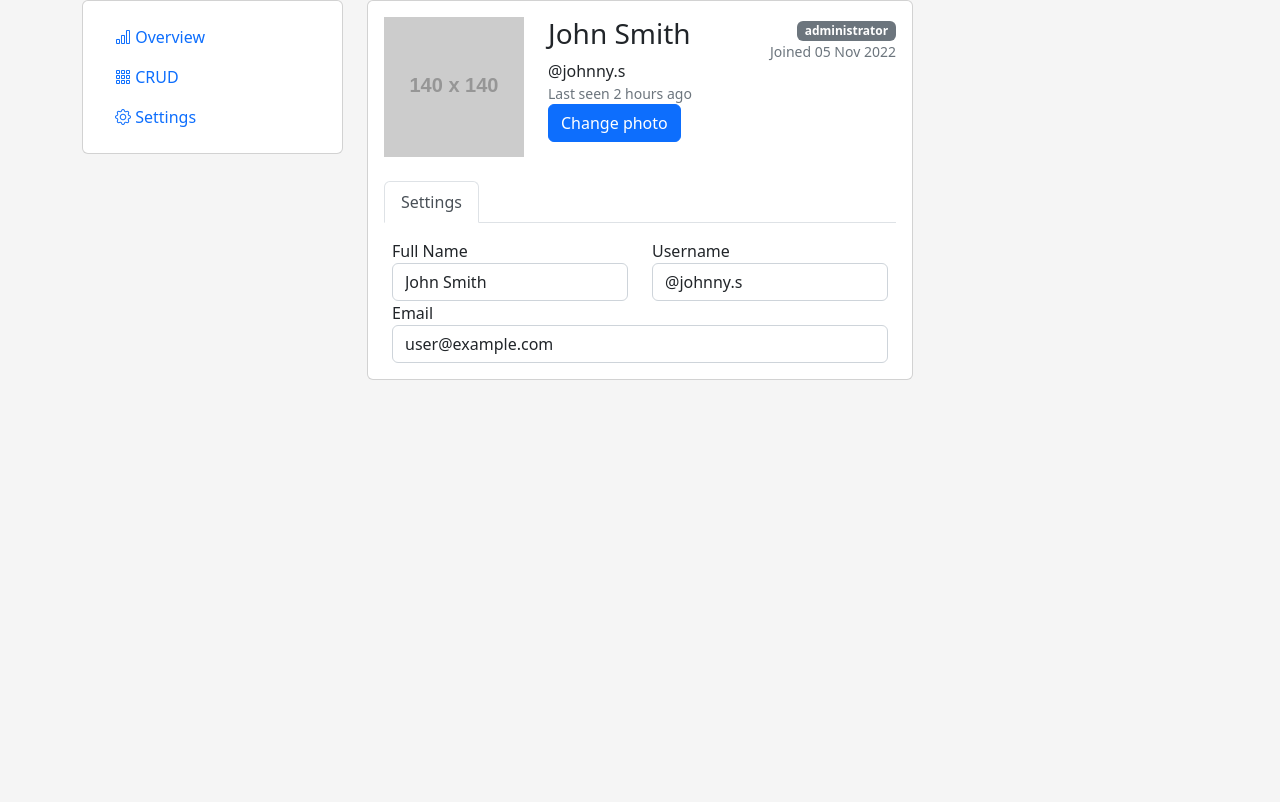
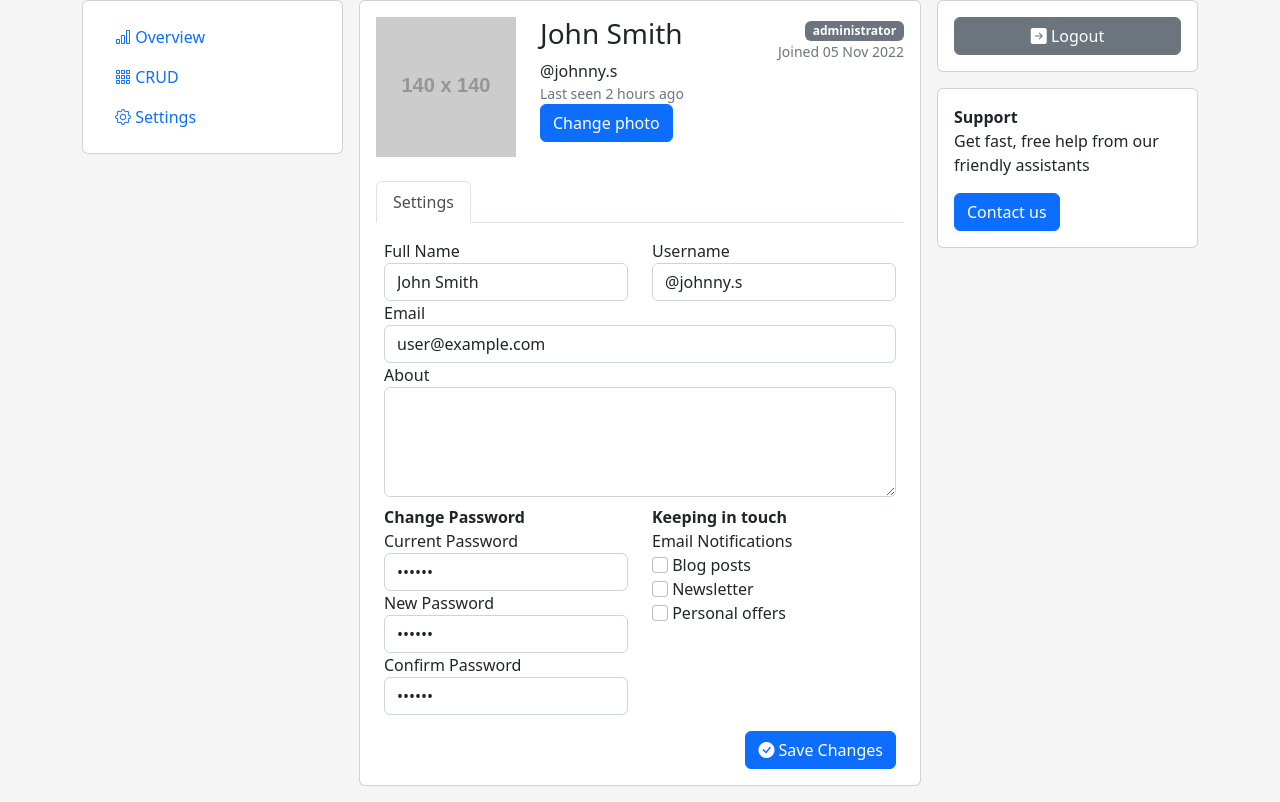
Before and after one commit to borisbankov/AWD, a plain HTML site: page bootstrap6.html in a window 1280 px wide. Drawn offline with nearby package versions, Linux system fonts and the light colour scheme; placeholder pictures from the web are drawn by us.

Commit message:
Update bootstrap6.html

```diff
--- a/bootstrap6.html
+++ b/bootstrap6.html
@@ -36,7 +36,7 @@
                         </div>
                     </div>
                 </div>
-                <div class="col-xl-6 col-lg-9">
+                <div class="col-xl-6 col-lg-9 mb-3 px-xl-1 pe-lg-1">
                     <div class="card">
                         <div class="card-body">
                             <div class="row text-center text-lg-start">
@@ -77,11 +77,66 @@
                                             <input type="text" class="form-control" value="user@example.com">
                                         </div>
                                     </div>
+                                    <div class="row px-2">
+                                        <div class="col-12">
+                                            <label for="">About</label>
+                                            <textarea name="" id="" cols="30" rows="4" class="form-control"></textarea>
+                                        </div>
+                                    </div>
+                                    <div class="row px-2 mt-2">
+                                        <div class="col-6">
+                                            <div class="fw-bold">Change Password</div>
+                                            <label for="">Current Password</label>
+                                            <input type="password" class="form-control" value="123456">
+                                            <label for="">New Password</label>
+                                            <input type="password" class="form-control" value="123456">
+                                            <label for="">Confirm Password</label>
+                                            <input type="password" class="form-control" value="123456">
+                                        </div>
+                                        <div class="col-6">
+                                            <div class="fw-bold">
+                                                Keeping in touch
+                                            </div>
+                                            <div>Email Notifications</div>
+                                            <div>
+                                                <input type="checkbox" class="form-check-input">
+                                                <label for="">Blog posts</label>
+                                            </div>
+                                            <div>
+                                                <input type="checkbox" class="form-check-input">
+                                                <label for="">Newsletter</label>
+                                            </div>
+                                            <div>
+                                                <input type="checkbox" class="form-check-input">
+                                                <label for="">Personal offers</label>
+                                            </div>
+                                        </div>
+                                    </div>
+                                    <div class="row justify-content-start justify-content-lg-end px-2 mt-3">
+                                        <div class="col-auto">
+                                            <a href="#" class="btn btn-primary"><i class="bi-check-circle-fill"></i>  Save Changes</a>
+                                        </div>
+                                    </div>
                                 </div>
                             </div>
                         </div>
                     </div>
                 </div>
+                <div class="col-12 col-lg-3">
+                    <div class="card">
+                        <div class="card-body d-grid">
+                            <a href="#" class="btn btn-secondary"> <i class="bi-arrow-right-square-fill"></i> Logout</a>
+                        </div>
+                    </div>
+                    <div class="card mt-3">
+                        <div class="card-body">
+                            <div class="fw-bold">Support</div>
+                            <div class="mb-3">Get fast, free help from our friendly assistants</div>
+                            <a href="#" class="btn btn-primary">Contact us</a>
+                        </div>
+                    </div>
+                </div>
+
             </div>
         </div>
 
```
